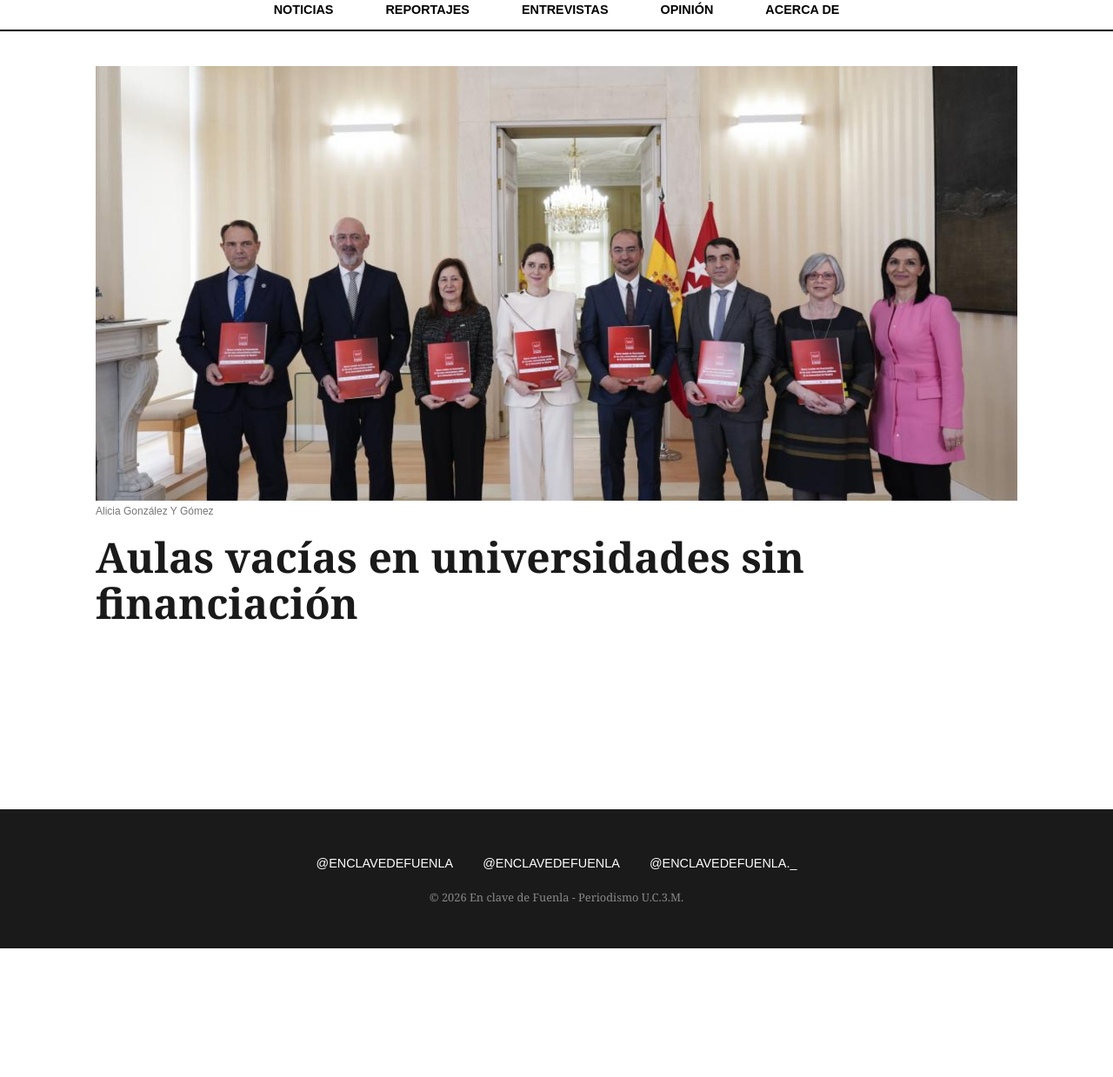
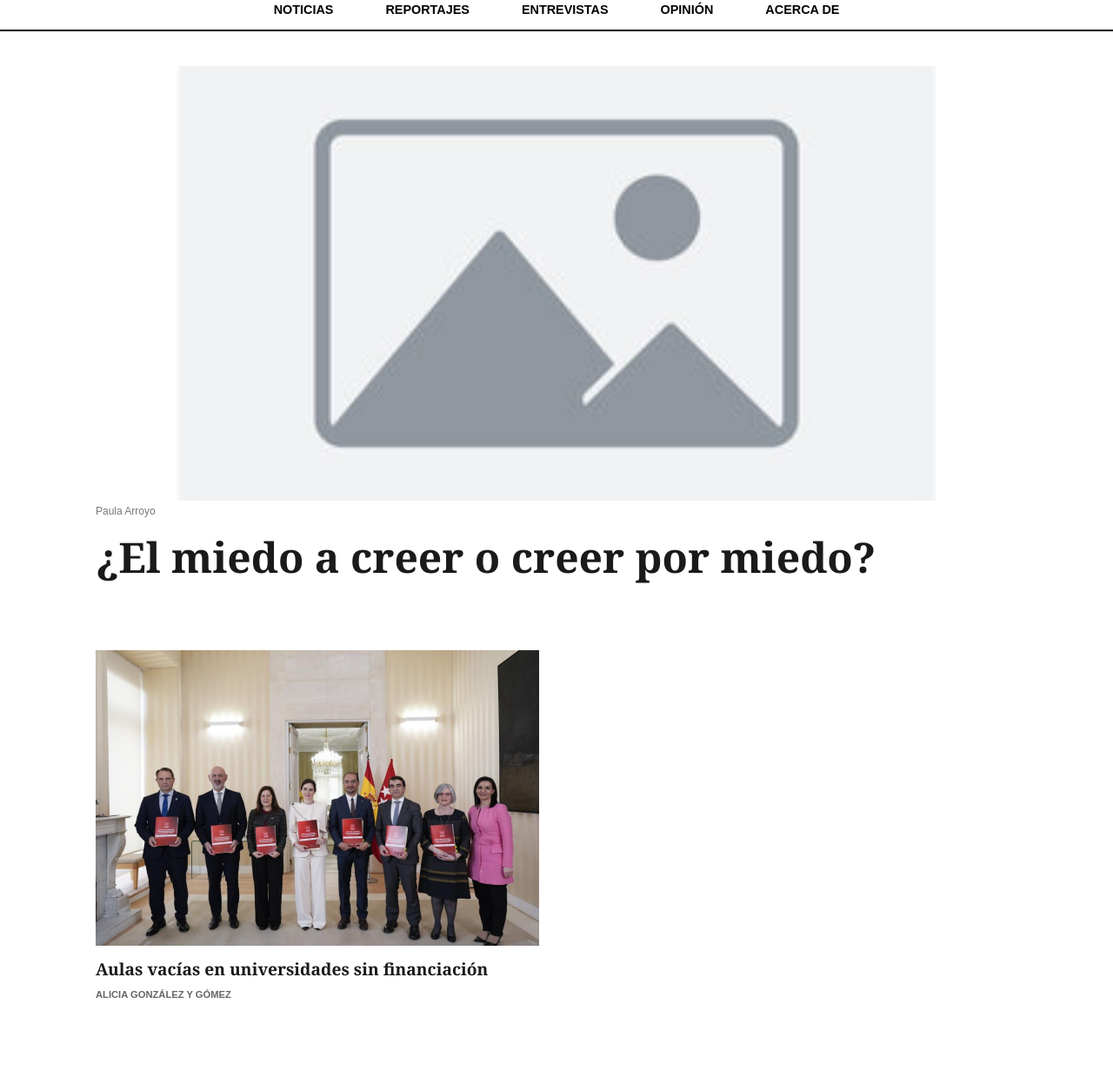
Before and after one commit to LcsRusG/Periodismo, a plain HTML site: page opinion.html in a window 1280 px wide. Shown: the part 181-1420 px from the top of the page at 87% size. Before the commit the page ends 1272 px from the top, so only its background shows below. Drawn offline with Linux system fonts and the light colour scheme.

```diff
--- a/opinion.html
+++ b/opinion.html
@@ -38,13 +38,13 @@
         <section class="opinion-hero">
 
             <article class="main-story">
-                <a href="opiniones/aulas.html" style="text-decoration: none; color: inherit;">
+                <a href="opiniones/op2.html" style="text-decoration: none; color: inherit;">
                     <figure>
-                        <img src="img/financi.jpg" alt="Acuerdo de financiación universidades">
-                        <figcaption>Alicia González Y Gómez</figcaption>
+                        <img src="img/no_foto.jpg" alt="¿El miedo a creer o creer por miedo?">
+                        <figcaption>Paula Arroyo</figcaption>
                     </figure>
                     <div class="opinion-content">
-                        <h2>Aulas vacías en universidades sin financiación</h2>
+                        <h2>¿El miedo a creer o creer por miedo?</h2>
                     </div>
                 </a>
             </article>
@@ -56,7 +56,19 @@
         <section class="opinion-grid-section">
             <div class="news-grid-2">
 
-                </div>
+                <article class="grid-story">
+                    <a href="opiniones/aulas.html" style="text-decoration: none; color: inherit;">
+                        <div class="img-wrapper">
+                            <img src="img/financi.jpg" alt="Acuerdo de financiación universidades">
+                        </div>
+                        <h4 style="margin-top: 15px;">Aulas vacías en universidades sin financiación</h4>
+                    </a>
+                    <span class="author">
+                        <a href="acerca.html" style="color: inherit; text-decoration: none;">Alicia González Y Gómez</a>
+                    </span>
+                </article>
+
+            </div>
         </section>
 
     </main>
```
